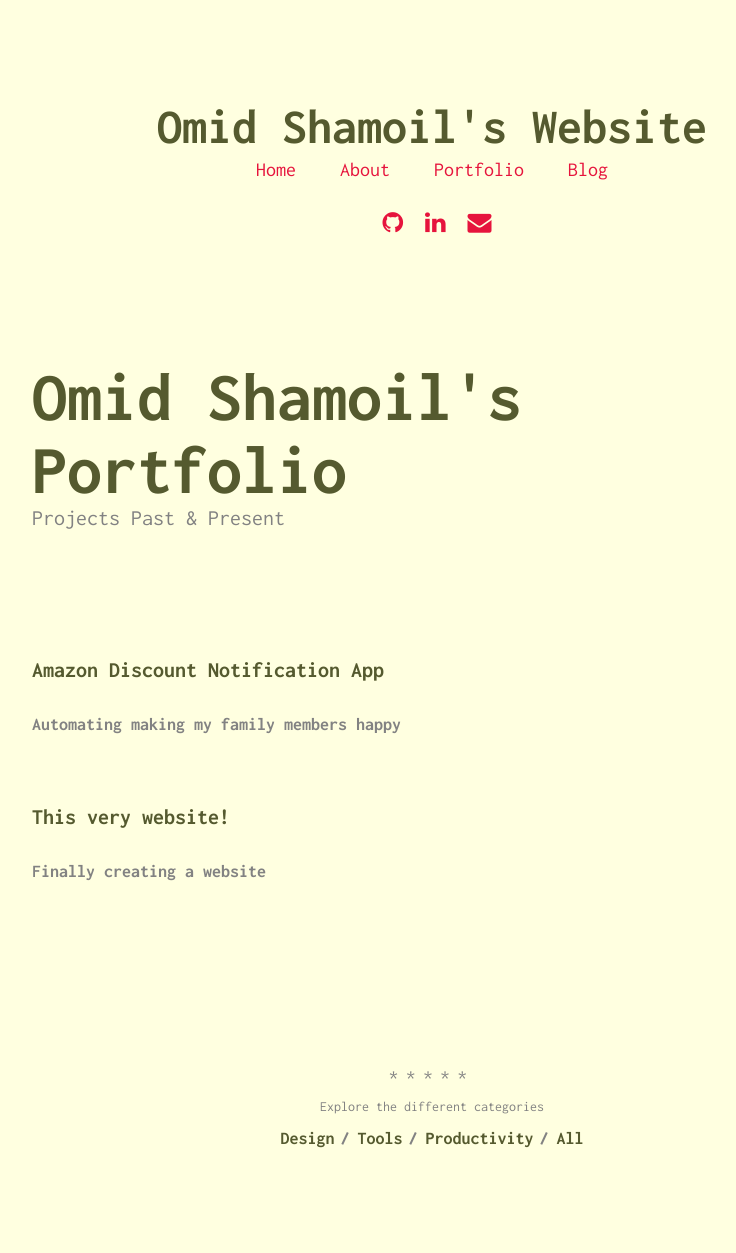
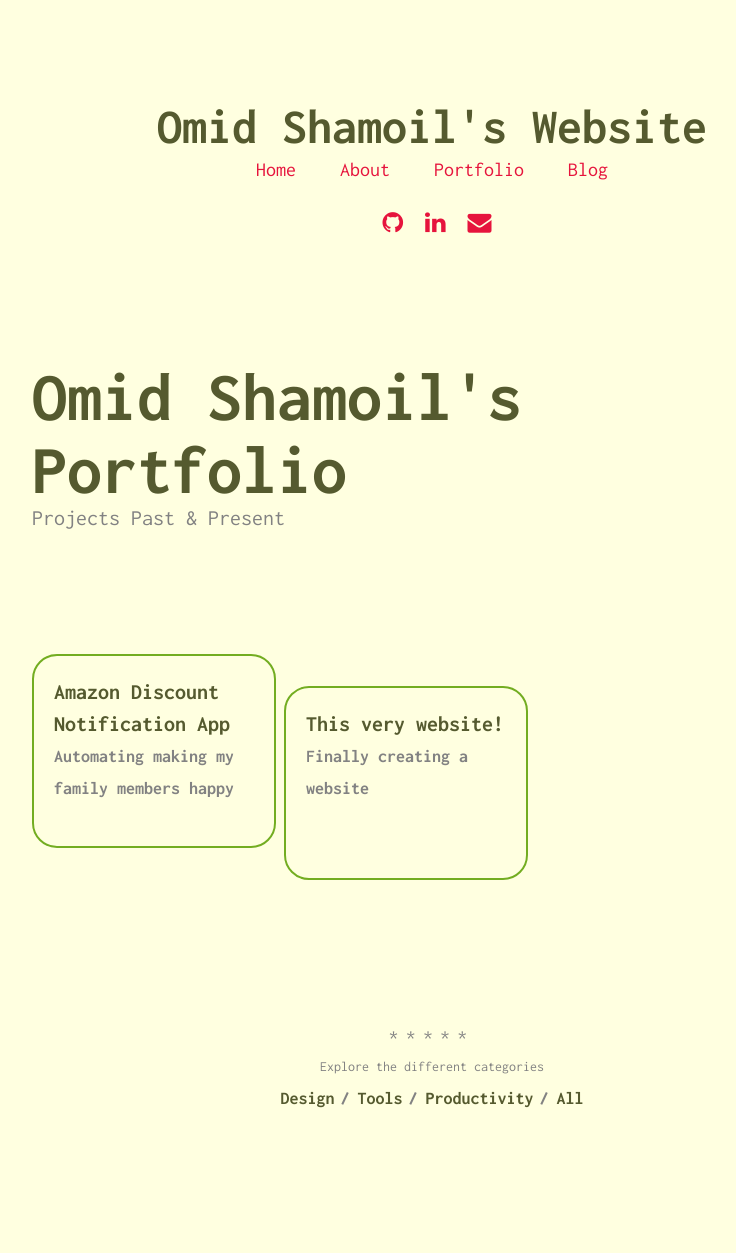
Before and after one commit to oshamoil/oshamoil.github.io, a Jekyll site: the page built from portfolio.html, in a window 1280 px wide. Shown: the whole page, without its empty margins (208-944 px from the left). Built offline with Jekyll 4.4.1, drawn with Linux system fonts in a browser that asks for light colours; after the commit the page ends 1213 px from its top, so only the background shows below that.

Commit message:
Running .nojekyll test

```diff
--- a/_sass/_default.scss
+++ b/_sass/_default.scss
@@ -184,18 +184,18 @@ strong {
     //float: right;
 }
 
-//.project-teaser p{
-//    margin: 0;
-//}
-//
-//.project-teaser {
-//    display:inline-block;
-//    border-radius: 25px;
-//    border: 2px solid #73AD21;
-//    padding: 20px;
-//    width: 200px;
-//    height: 150px;
-//}
+.project-teaser p{
+    margin: 0;
+}
+
+.project-teaser {
+    display:inline-block;
+    border-radius: 25px;
+    border: 2px solid #73AD21;
+    padding: 20px;
+    width: 200px;
+    height: 150px;
+}
 
 
 .empty-post-list {
```
Also changed, not shown: .nojekyll (added).
